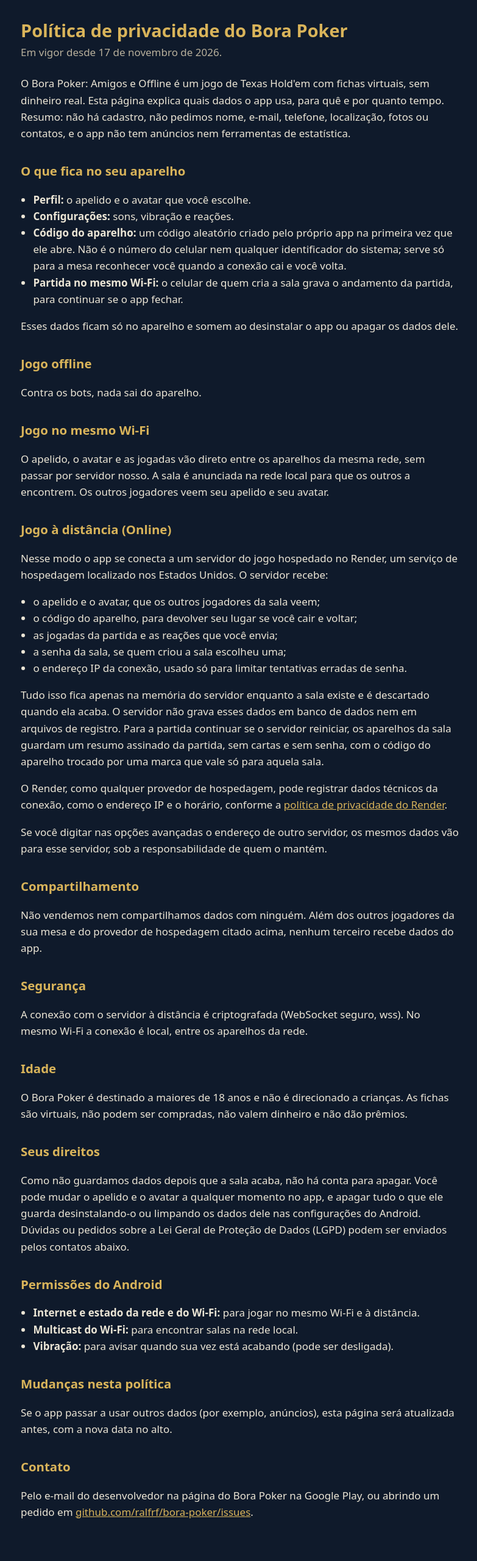
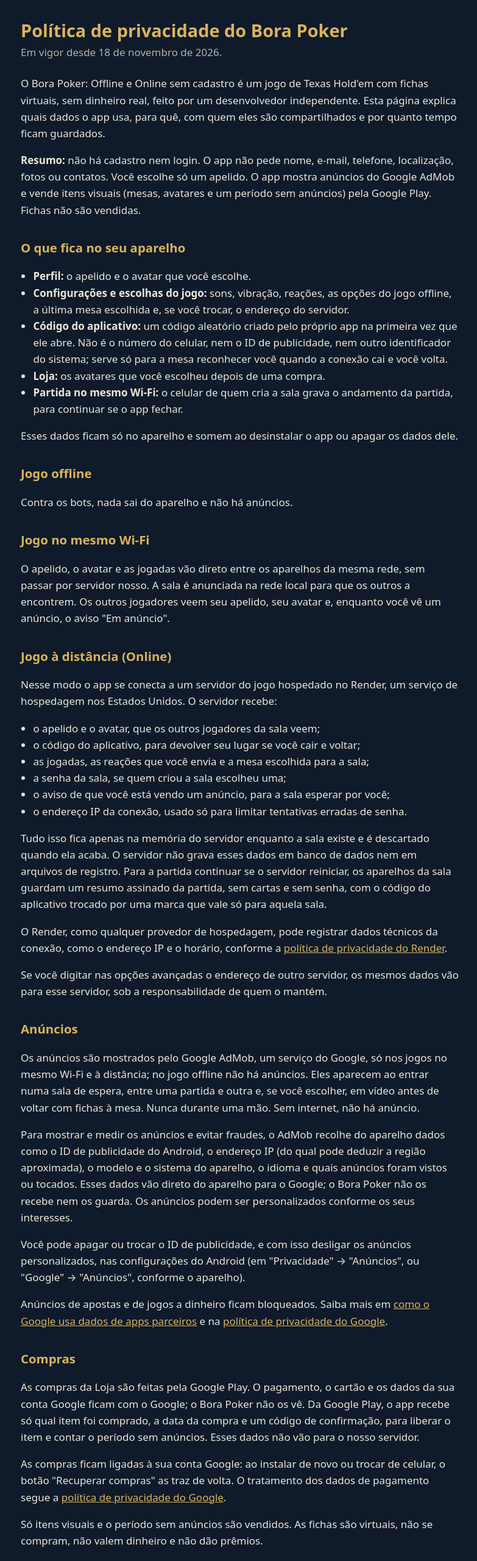
Before and after one commit to ralfrf/bora-poker, a plain HTML site: page privacidade/index.html in a window 1280 px wide. Shown: the top 2560 px of the page at 61% size, without its empty margins (246-1029 px from the left). Drawn offline with Linux system fonts and the light colour scheme.

Commit message:
Política de privacidade: anúncios, compras, código do aplicativo e servidor; novo nome do jogo

```diff
--- a/privacidade/index.html
+++ b/privacidade/index.html
@@ -13,54 +13,65 @@
   h2 { color: var(--gold); font-size: 1.2em; margin: 32px 0 8px; }
   p, li { color: var(--fg); }
   .data { color: var(--muted); margin: 0 0 24px; }
-  a { color: var(--gold); }
+  a { color: var(--gold); overflow-wrap: anywhere; }
   ul { padding-left: 1.2em; }
 </style>
 </head>
 <body>
 <main>
 <h1>Política de privacidade do Bora Poker</h1>
-<p class="data">Em vigor desde 17 de novembro de 2026.</p>
+<p class="data">Em vigor desde 18 de novembro de 2026.</p>
 
-<p>O Bora Poker: Amigos e Offline é um jogo de Texas Hold'em com fichas virtuais, sem
-dinheiro real. Esta página explica quais dados o app usa, para quê e por quanto tempo.
-Resumo: não há cadastro, não pedimos nome, e-mail, telefone, localização, fotos ou
-contatos, e o app não tem anúncios nem ferramentas de estatística.</p>
+<p>O Bora Poker: Offline e Online sem cadastro é um jogo de Texas Hold'em com fichas virtuais, sem
+dinheiro real, feito por um desenvolvedor independente. Esta página explica quais dados o
+app usa, para quê, com quem eles são compartilhados e por quanto tempo ficam guardados.</p>
+
+<p><strong>Resumo:</strong> não há cadastro nem login. O app não pede nome, e-mail,
+telefone, localização, fotos ou contatos. Você escolhe só um apelido. O app mostra
+anúncios do Google AdMob e vende itens visuais (mesas, avatares e um período sem
+anúncios) pela Google Play. Fichas não são vendidas.</p>
 
 <h2>O que fica no seu aparelho</h2>
 <ul>
   <li><strong>Perfil:</strong> o apelido e o avatar que você escolhe.</li>
-  <li><strong>Configurações:</strong> sons, vibração e reações.</li>
-  <li><strong>Código do aparelho:</strong> um código aleatório criado pelo próprio app na
-  primeira vez que ele abre. Não é o número do celular nem qualquer identificador do
-  sistema; serve só para a mesa reconhecer você quando a conexão cai e você volta.</li>
+  <li><strong>Configurações e escolhas do jogo:</strong> sons, vibração, reações, as
+  opções do jogo offline, a última mesa escolhida e, se você trocar, o endereço do
+  servidor.</li>
+  <li><strong>Código do aplicativo:</strong> um código aleatório criado pelo próprio app na
+  primeira vez que ele abre. Não é o número do celular, nem o ID de publicidade, nem
+  outro identificador do sistema; serve só para a mesa reconhecer você quando a conexão
+  cai e você volta.</li>
+  <li><strong>Loja:</strong> os avatares que você escolheu depois de uma compra.</li>
   <li><strong>Partida no mesmo Wi-Fi:</strong> o celular de quem cria a sala grava o
   andamento da partida, para continuar se o app fechar.</li>
 </ul>
-<p>Esses dados ficam só no aparelho e somem ao desinstalar o app ou apagar os dados dele.</p>
+<p>Esses dados ficam só no aparelho e somem ao desinstalar o app ou apagar os dados
+dele.</p>
 
 <h2>Jogo offline</h2>
-<p>Contra os bots, nada sai do aparelho.</p>
+<p>Contra os bots, nada sai do aparelho e não há anúncios.</p>
 
 <h2>Jogo no mesmo Wi-Fi</h2>
 <p>O apelido, o avatar e as jogadas vão direto entre os aparelhos da mesma rede, sem
 passar por servidor nosso. A sala é anunciada na rede local para que os outros a
-encontrem. Os outros jogadores veem seu apelido e seu avatar.</p>
+encontrem. Os outros jogadores veem seu apelido, seu avatar e, enquanto você vê um
+anúncio, o aviso "Em anúncio".</p>
 
 <h2>Jogo à distância (Online)</h2>
 <p>Nesse modo o app se conecta a um servidor do jogo hospedado no Render, um serviço de
-hospedagem localizado nos Estados Unidos. O servidor recebe:</p>
+hospedagem nos Estados Unidos. O servidor recebe:</p>
 <ul>
   <li>o apelido e o avatar, que os outros jogadores da sala veem;</li>
-  <li>o código do aparelho, para devolver seu lugar se você cair e voltar;</li>
-  <li>as jogadas da partida e as reações que você envia;</li>
+  <li>o código do aplicativo, para devolver seu lugar se você cair e voltar;</li>
+  <li>as jogadas, as reações que você envia e a mesa escolhida para a sala;</li>
   <li>a senha da sala, se quem criou a sala escolheu uma;</li>
+  <li>o aviso de que você está vendo um anúncio, para a sala esperar por você;</li>
   <li>o endereço IP da conexão, usado só para limitar tentativas erradas de senha.</li>
 </ul>
 <p>Tudo isso fica apenas na memória do servidor enquanto a sala existe e é descartado
 quando ela acaba. O servidor não grava esses dados em banco de dados nem em arquivos de
 registro. Para a partida continuar se o servidor reiniciar, os aparelhos da sala guardam
-um resumo assinado da partida, sem cartas e sem senha, com o código do aparelho trocado
+um resumo assinado da partida, sem cartas e sem senha, com o código do aplicativo trocado
 por uma marca que vale só para aquela sala.</p>
 <p>O Render, como qualquer provedor de hospedagem, pode registrar dados técnicos da
 conexão, como o endereço IP e o horário, conforme a
@@ -68,37 +79,70 @@ conexão, como o endereço IP e o horário, conforme a
 <p>Se você digitar nas opções avançadas o endereço de outro servidor, os mesmos dados vão
 para esse servidor, sob a responsabilidade de quem o mantém.</p>
 
+<h2>Anúncios</h2>
+<p>Os anúncios são mostrados pelo Google AdMob, um serviço do Google, só nos jogos no
+mesmo Wi-Fi e à distância; no jogo offline não há anúncios. Eles aparecem ao entrar numa
+sala de espera, entre uma partida e outra e, se você escolher, em vídeo antes de voltar
+com fichas à mesa. Nunca durante uma mão. Sem internet, não há anúncio.</p>
+<p>Para mostrar e medir os anúncios e evitar fraudes, o AdMob recolhe do aparelho dados
+como o ID de publicidade do Android, o endereço IP (do qual pode deduzir a região
+aproximada), o modelo e o sistema do aparelho, o idioma e quais anúncios foram vistos ou
+tocados. Esses dados vão direto do aparelho para o Google; o Bora Poker não os recebe nem
+os guarda. Os anúncios podem ser personalizados conforme os seus interesses.</p>
+<p>Você pode apagar ou trocar o ID de publicidade, e com isso desligar os anúncios
+personalizados, nas configurações do Android (em "Privacidade" → "Anúncios", ou
+"Google" → "Anúncios", conforme o aparelho).</p>
+<p>Anúncios de apostas e de jogos a dinheiro ficam bloqueados. Saiba mais em
+<a href="https://policies.google.com/technologies/partner-sites">como o Google usa dados
+de apps parceiros</a> e na
+<a href="https://policies.google.com/privacy">política de privacidade do Google</a>.</p>
+
+<h2>Compras</h2>
+<p>As compras da Loja são feitas pela Google Play. O pagamento, o cartão e os dados da sua
+conta Google ficam com o Google; o Bora Poker não os vê. Da Google Play, o app recebe só
+qual item foi comprado, a data da compra e um código de confirmação, para liberar o item e
+contar o período sem anúncios. Esses dados não vão para o nosso servidor.</p>
+<p>As compras ficam ligadas à sua conta Google: ao instalar de novo ou trocar de celular,
+o botão "Recuperar compras" as traz de volta. O tratamento dos dados de pagamento segue a
+<a href="https://policies.google.com/privacy">política de privacidade do Google</a>.</p>
+<p>Só itens visuais e o período sem anúncios são vendidos. As fichas são virtuais, não se
+compram, não valem dinheiro e não dão prêmios.</p>
+
 <h2>Compartilhamento</h2>
-<p>Não vendemos nem compartilhamos dados com ninguém. Além dos outros jogadores da sua
-mesa e do provedor de hospedagem citado acima, nenhum terceiro recebe dados do app.</p>
+<p>Não vendemos dados. Recebem dados do app apenas: os outros jogadores da sua mesa
+(apelido, avatar e jogadas), o Render (hospedagem do jogo à distância) e o Google
+(anúncios e compras), como descrito acima.</p>
 
 <h2>Segurança</h2>
 <p>A conexão com o servidor à distância é criptografada (WebSocket seguro, wss). No
 mesmo Wi-Fi a conexão é local, entre os aparelhos da rede.</p>
 
 <h2>Idade</h2>
-<p>O Bora Poker é destinado a maiores de 18 anos e não é direcionado a crianças. As
-fichas são virtuais, não podem ser compradas, não valem dinheiro e não dão prêmios.</p>
+<p>O Bora Poker é destinado a maiores de 18 anos e não é direcionado a crianças.</p>
 
 <h2>Seus direitos</h2>
 <p>Como não guardamos dados depois que a sala acaba, não há conta para apagar. Você pode
 mudar o apelido e o avatar a qualquer momento no app, e apagar tudo o que ele guarda
-desinstalando-o ou limpando os dados dele nas configurações do Android. Dúvidas ou
-pedidos sobre a Lei Geral de Proteção de Dados (LGPD) podem ser enviados pelos contatos
-abaixo.</p>
+desinstalando-o ou limpando os dados dele nas configurações do Android. Os dados dos
+anúncios e das compras são controlados pelo Google, nas configurações do Android e da sua
+conta Google. Dúvidas ou pedidos sobre os seus dados, pela Lei Geral de Proteção de Dados
+(LGPD) do Brasil ou pela lei de proteção de dados do seu país, podem ser enviados pelos
+contatos abaixo.</p>
 
 <h2>Permissões do Android</h2>
 <ul>
   <li><strong>Internet e estado da rede e do Wi-Fi:</strong> para jogar no mesmo Wi-Fi e
-  à distância.</li>
+  à distância, e para os anúncios e as compras.</li>
   <li><strong>Multicast do Wi-Fi:</strong> para encontrar salas na rede local.</li>
   <li><strong>Vibração:</strong> para avisar quando sua vez está acabando (pode ser
   desligada).</li>
+  <li><strong>ID de publicidade:</strong> usada pelo Google AdMob para os anúncios.</li>
+  <li><strong>Cobrança da Google Play:</strong> para as compras da Loja.</li>
 </ul>
 
 <h2>Mudanças nesta política</h2>
-<p>Se o app passar a usar outros dados (por exemplo, anúncios), esta página será
-atualizada antes, com a nova data no alto.</p>
+<p>Se o app passar a usar outros dados, esta página será atualizada antes, com a nova data
+no alto.</p>
 
 <h2>Contato</h2>
 <p>Pelo e-mail do desenvolvedor na página do Bora Poker na Google Play, ou abrindo um
```
Also changed, not shown: index.html (+1 -1 lines).
